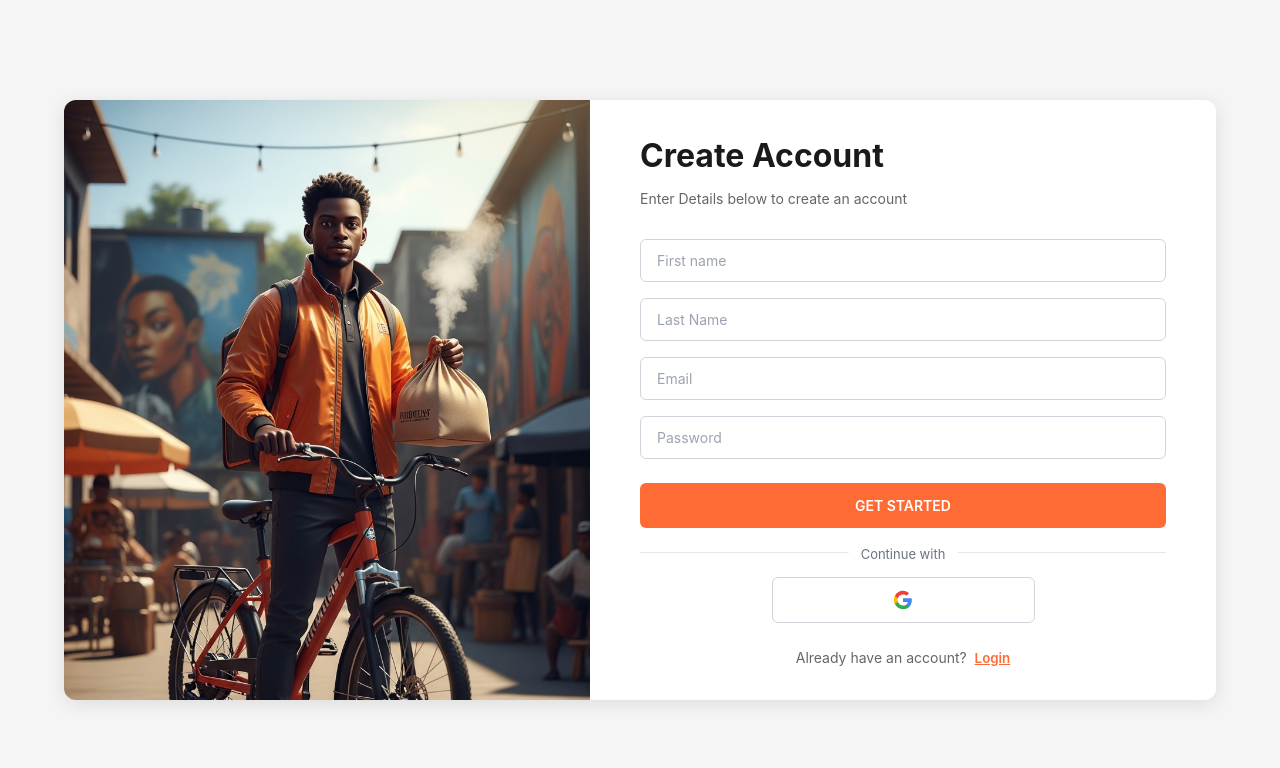
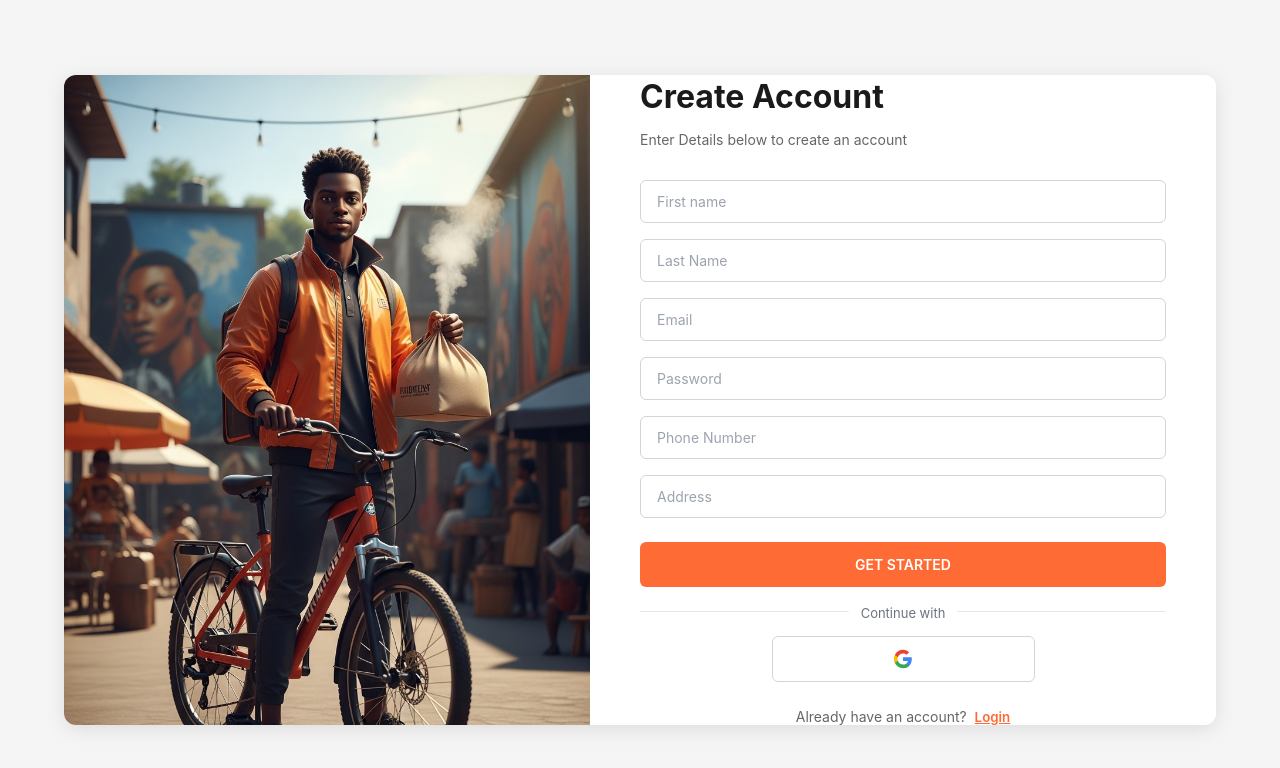
Before and after one commit to ObialoDaniel/Swift-Eats-Website, a React (Vite) app in the folder client/: page / in a window 1280 px wide. Shown: the top 768 px of the page. Built offline with nearby package versions, Linux system fonts and the light colour scheme.

Commit message:
modified signup and auth

```diff
--- a/client/src/pages/Signup.jsx
+++ b/client/src/pages/Signup.jsx
@@ -7,7 +7,9 @@ export default function SignUp() {
     firstName: '',
     lastName: '',
     email: '',
-    password: ''
+    password: '',
+    phoneNumber:'',
+    address:''
   });
   const [showSignin, setShowSignin] = useState(false);
 
@@ -96,6 +98,27 @@ export default function SignUp() {
               />
             </div>
 
+            <div className="input-group">
+              <input
+                type="text"
+                name="phoneNumber"
+                placeholder="Phone Number"
+                value={formData.phoneNumber}
+                onChange={handleChange}
+                className="form-input"
+              />
+            </div>
+              <div className="input-group">
+              <input
+                type="text"
+                name="address"
+                placeholder="Address"
+                value={formData.address}
+                onChange={handleChange}
+                className="form-input"
+              />
+            </div>
+
             <button onClick={handleSubmit} className="submit-button">
               GET STARTED
             </button>
--- a/client/src/styles/auth.css
+++ b/client/src/styles/auth.css
@@ -17,7 +17,7 @@
   display: flex;
   width: 90%;
   max-width: 1200px;
-  height: 600px;
+  height: 650px;
   background: white;
   border-radius: 12px;
   overflow: hidden;
```
Also changed, not shown: 1 other file (tests, documents, lock files or other folders).
